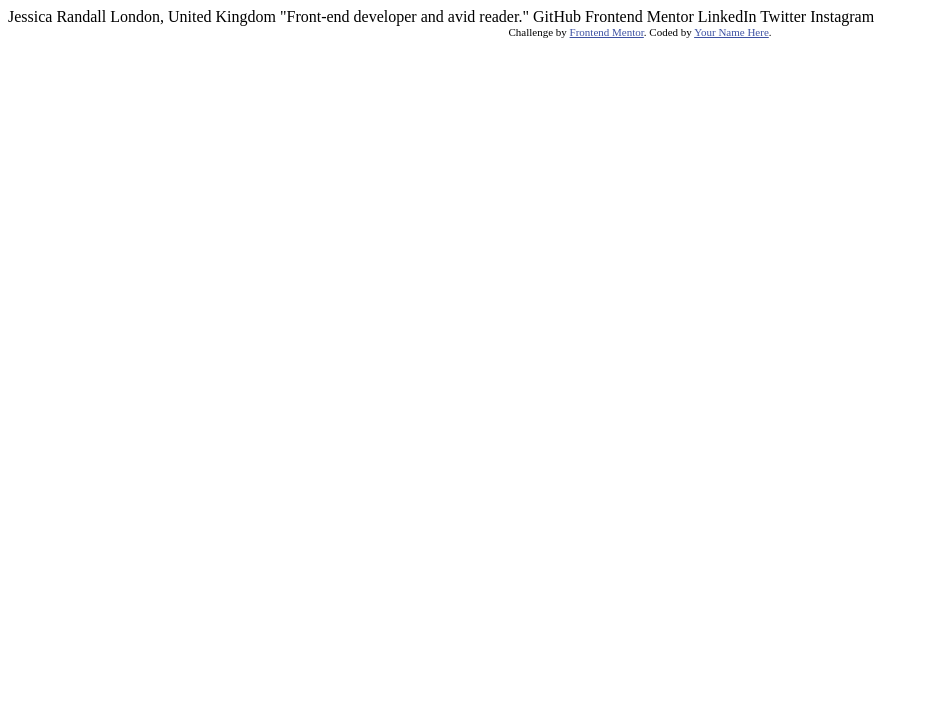
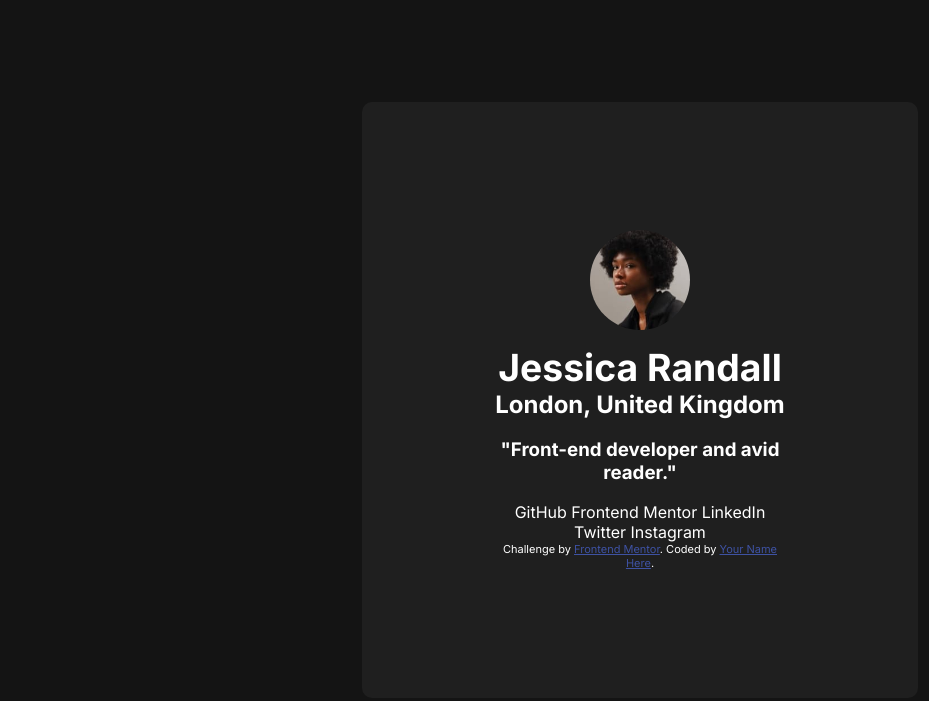
Before and after one commit to arthurdarros/social-links-profile-main, a plain HTML site: page index.html in a window 1280 px wide. Shown: the whole page, without its empty margins (0-929 px from the left). Drawn offline with Linux system fonts and the light colour scheme.

Commit message:
Initial Design

```diff
--- /dev/null
+++ b/css/style.css
@@ -0,0 +1,54 @@
+@charset "UTF-8";
+@import url('https://fonts.googleapis.com/css2?family=Inter:wght@100..900&display=swap');
+body{
+    display: flex;
+    align-items: center;
+    justify-content: center;
+    flex-direction: column;
+    height: 100vh;
+    margin: 0;
+    background-color: hsl(0, 0%, 8%);
+    color: #FFFFFF;
+}
+.main-container{
+    display: flex;
+    justify-content: center;
+    text-align: center;
+    flex-direction: column;
+    align-items: center;
+    padding: 10%;
+    border-radius: 10px;
+    width: 300px;
+    background-color: hsl(0, 0%, 12%);
+    height: auto;
+    font-family: "Inter", sans-serif ;
+}
+.profile-pic{
+    width: 100px;
+    height: 100px;
+    border-radius: 50%;
+    object-fit: cover;
+}
+.profile-pic-container{
+    display: flex;
+    justify-content: center;
+    align-items: center;
+    margin-bottom: 15px;
+}
+h1{
+    text-align: center;
+    font-size: 28pt;
+    margin-top: 0;
+    margin-bottom: 0;
+}
+h2{
+    margin-top: 0;
+    margin-bottom: 0;
+}
+.attribution {
+    font-size: 11px;
+    text-align: center;
+}
+.attribution a {
+    color: hsl(228, 45%, 44%);
+}
--- a/index.html
+++ b/index.html
@@ -5,30 +5,30 @@
   <meta name="viewport" content="width=device-width, initial-scale=1.0"> <!-- displays site properly based on user's device -->
 
   <link rel="icon" type="image/png" sizes="32x32" href="./assets/images/favicon-32x32.png">
+  <link rel="stylesheet" href="/css/style.css">
 
   <title>Frontend Mentor | Social links profile</title>
 
-  <!-- Feel free to remove these styles or customise in your own stylesheet 👍 -->
-  <style>
-    .attribution { font-size: 11px; text-align: center; }
-    .attribution a { color: hsl(228, 45%, 44%); }
-  </style>
 </head>
 <body>
+  <div class="main-container">
+      <div class="profile-pic-container">
+        <img src="/assets/images/avatar-jessica.jpeg" alt="Profile Picture" class="profile-pic">
+      </div>
+    <h1>Jessica Randall</h1>
+    <h2>London, United Kingdom</h2>
+    <h3>"Front-end developer and avid reader."</h3>
 
-  Jessica Randall
-  London, United Kingdom
-  "Front-end developer and avid reader."
-
-  GitHub
-  Frontend Mentor
-  LinkedIn
-  Twitter
-  Instagram
+    GitHub
+    Frontend Mentor
+    LinkedIn
+    Twitter
+    Instagram
 
   <div class="attribution">
     Challenge by <a href="https://www.frontendmentor.io?ref=challenge" target="_blank">Frontend Mentor</a>.
     Coded by <a href="#">Your Name Here</a>.
   </div>
+</div>
 </body>
 </html>
```
